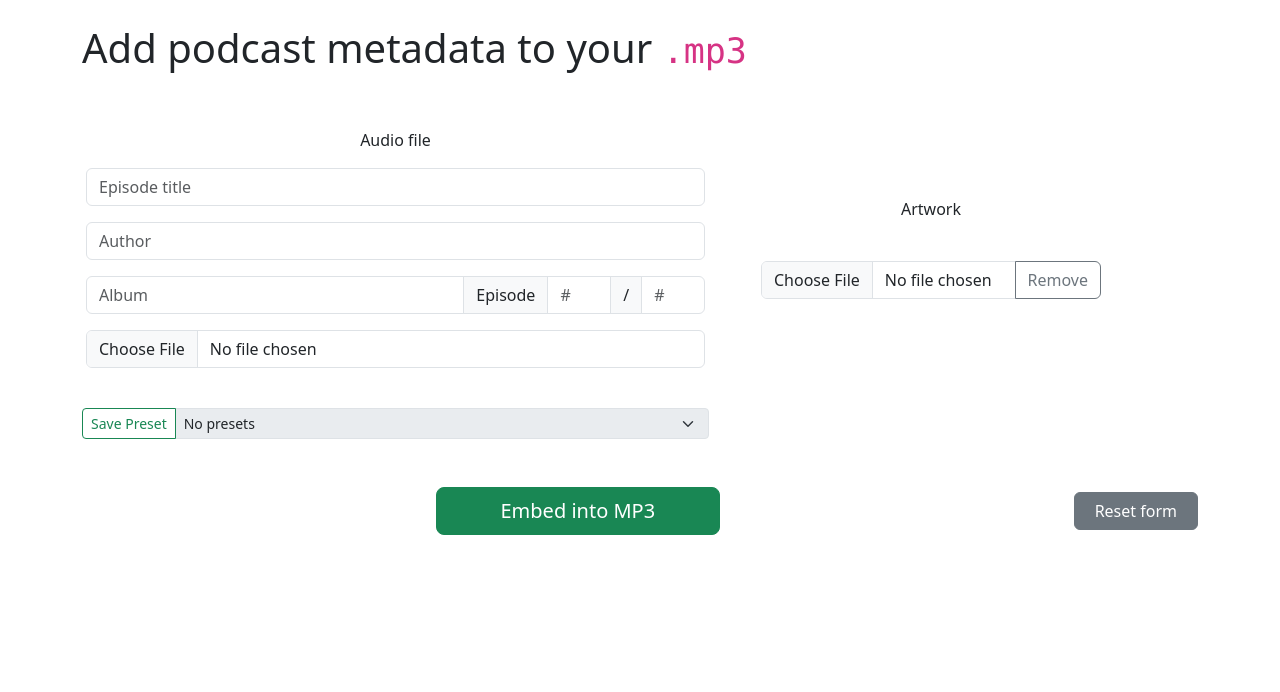
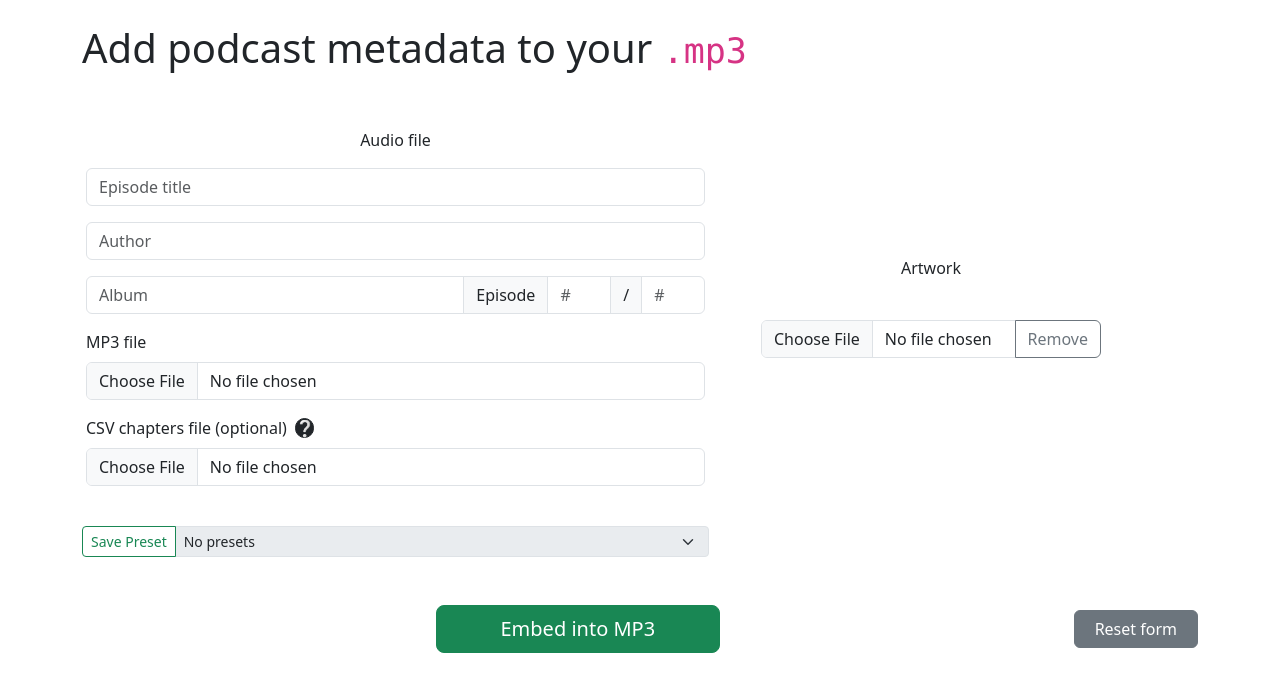
Before and after one commit to MrGauz/podcast-metadata, a Flask app: page / in a window 1280 px wide. Shown: the top 692 px of the page. Run offline with Flask 3, Linux system fonts and the light colour scheme.

Commit message:
Load csv chapters

```diff
--- a/app.py
+++ b/app.py
@@ -10,7 +10,7 @@ from werkzeug.datastructures.file_storage import FileStorage
 from werkzeug.utils import secure_filename
 
 from database import db, Preset, upsert
-from metadata import Metadata
+from metadata import Metadata, parse_csv
 
 app = Flask(__name__)
 
@@ -36,10 +36,12 @@ def convert():
     number = request.form.get('order-number', '').strip()
     out_of = request.form.get('out-of', '').strip()
     audio = request.files.get('audio')
+    chapters = request.files.get('chapters')
     artwork = request.files.get('artwork')
     artwork_name = request.form.get('artwork-name', '').strip()
 
-    is_valid, error_message = _validate_input(False, author, album, number, out_of, artwork, artwork_name, audio, title)
+    is_valid, error_message = _validate_input(False, author, album, number, out_of, artwork, artwork_name, audio,
+                                              chapters, title)
     if not is_valid:
         flash(f'{error_message} for embedding.')
         return redirect(url_for('index'))
@@ -59,7 +61,7 @@ def convert():
             artwork_bytes = open(artwork_path, 'rb')
 
     track = f"{number}/{out_of}" if out_of else number
-    metadata = Metadata(title, author, album, track=track, artwork=artwork_bytes)
+    metadata = Metadata(title, author, album, track=track, artwork=artwork_bytes, chapters=chapters)
     mp3_io = metadata.add_to(audio.stream)
 
     filename = secure_filename(audio.filename)
@@ -121,7 +123,8 @@ def get_preset():
 
 
 def _validate_input(is_preset: bool, author: str, album: str, number: str, out_of: str, artwork: FileStorage = None,
-                    artwork_name: str = '', audio: FileStorage = None, title: str = '') -> Tuple[bool, str]:
+                    artwork_name: str = '', audio: FileStorage = None, chapters: FileStorage = None,
+                    title: str = '') -> Tuple[bool, str]:
     # Author validation
     if not author:
         return False, "Author is required"
@@ -171,6 +174,21 @@ def _validate_input(is_preset: bool, author: str, album: str, number: str, out_o
         if not audio.filename.lower().endswith('.mp3'):
             return False, "Only MP3 is allowed"
 
+    # Chapters CSV validation
+    if chapters:
+        if not chapters.filename.lower().endswith('.csv'):
+            return False, "Only CSV is allowed for chapters"
+        print(type(chapters.stream))
+        print(type(chapters.stream.read()))
+        headers, rows = parse_csv(chapters)
+        if not headers:
+            return False, "Chapters file must be a valid CSV file"
+        if not rows:
+            return False, "There must be at least one chapter in the CSV file"
+        if 'Name' not in headers or 'Start' not in headers:  # TODO: update to real column names
+            return False, "Chapters file must contain 'Name' and 'Start' columns"
+        # TODO: validate duration format and name for each chapter
+
     return True, ""
 
 
--- a/templates/index.html
+++ b/templates/index.html
@@ -15,6 +15,11 @@
 
       .album-input {
           width: 55% !important;
+      }
+
+      .chapters-tooltip {
+          width: 1.2rem;
+          height: 1.2rem;
       }
   </style>
 </head>
@@ -62,7 +67,19 @@
                    aria-label="Out of" value="{{ form.get('out-of', '') if form else '' }}">
           </div>
           <div class="mt-3">
+            <label for="audio" class="form-label">MP3 file</label>
             <input class="form-control" type="file" id="audio" name="audio" accept=".mp3">
+          </div>
+          <div class="mt-3">
+            <label for="chapters" class="form-label">
+              <span>CSV chapters file (optional)</span>
+              <span class="chapters-tooltip ms-1 border border-dark rounded-circle bg-dark d-inline-flex justify-content-center align-items-center"
+                    data-bs-toggle="tooltip" data-bs-placement="right"
+                    title="Here's how you can get the CSV file: TODO">
+                ❔
+              </span>
+            </label>
+            <input class="form-control" type="file" id="chapters" name="chapters" accept=".csv">
           </div>
         </div>
 
@@ -132,6 +149,11 @@
         integrity="sha384-C6RzsynM9kWDrMNeT87bh95OGNyZPhcTNXj1NW7RuBCsyN/o0jlpcV8Qyq46cDfL"
         crossorigin="anonymous"></script>
 <script>
+    // Initialize tooltips
+    const tooltipTriggerList = document.querySelectorAll('[data-bs-toggle="tooltip"]')
+    const tooltipList = [...tooltipTriggerList].map(tooltipTriggerEl => new bootstrap.Tooltip(tooltipTriggerEl))
+</script>
+<script>
     function onPresetSelect(event) {
         loadPreset(event, "{{ url_for('get_preset') }}", event.target.value);
     }
```
Also changed, not shown: metadata.py (+23 -4 lines), README.md.
